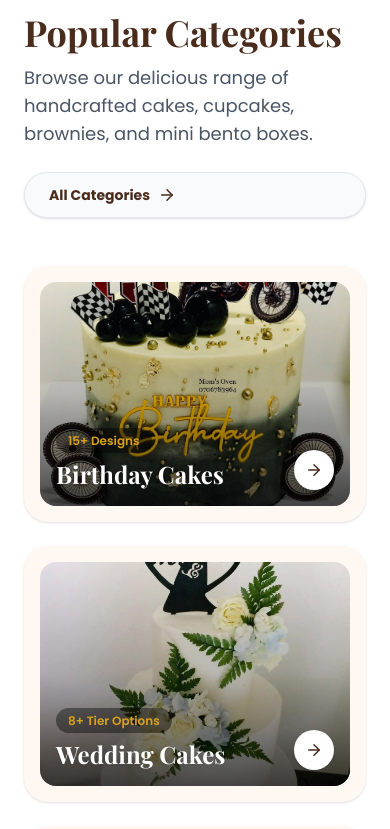
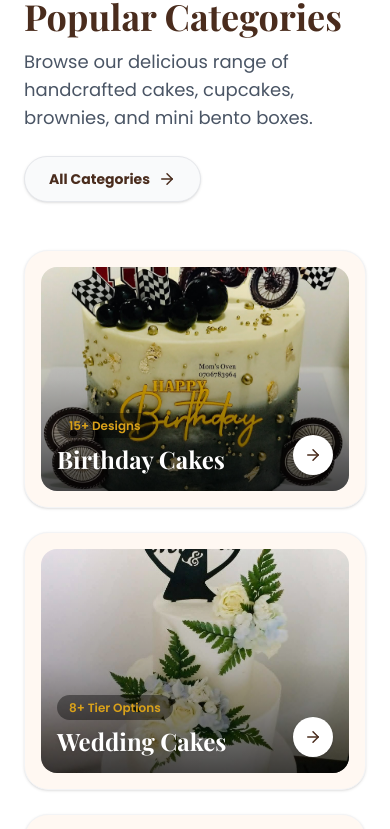
Before and after one commit to ChanudiMallikaArachchi/Mom-s-Oven-Web-Project, a Next.js app: page / in a window 390 px wide. Shown: the part 944-1773 px from the top of the page. Built offline with nearby package versions, Linux system fonts and the light colour scheme; a web font is replaced by a local one.

Commit message:
Remove scroll-dependent opacity hiding from CategoriesShowcase and FeaturedCakes so all homepage sections display immediately

```diff
--- a/components/home/categoriesShowcase/categoriesShowcase.tsx
+++ b/components/home/categoriesShowcase/categoriesShowcase.tsx
@@ -2,7 +2,6 @@
 
 import Image from "next/image";
 import Link from "next/link";
-import { motion } from "framer-motion";
 import { ArrowRight } from "lucide-react";
 
 const categories = [
@@ -46,15 +45,10 @@ const categories = [
 
 export default function CategoriesShowcase() {
   return (
-    <section className="bg-white py-20">
+    <section className="bg-white py-16 md:py-24">
       <div className="mx-auto max-w-7xl px-6">
 
-        <motion.div
-          initial={{ opacity: 0, y: 30 }}
-          whileInView={{ opacity: 1, y: 0 }}
-          viewport={{ once: true }}
-          className="flex flex-col md:flex-row md:items-end justify-between mb-12 gap-6"
-        >
+        <div className="flex flex-col md:flex-row md:items-end justify-between mb-12 gap-6">
           <div>
             <span className="text-xs font-bold uppercase tracking-widest text-[#C97B2A]">
               Bakery Catalog
@@ -69,26 +63,20 @@ export default function CategoriesShowcase() {
 
           <Link
             href="/categories"
-            className="group inline-flex items-center gap-2 rounded-full border border-gray-200 bg-gray-50 px-6 py-3 text-sm font-bold text-[#4A2C1D] transition hover:bg-[#C97B2A] hover:text-white shadow-sm"
+            className="group inline-flex items-center gap-2 rounded-full border border-gray-200 bg-gray-50 px-6 py-3 text-sm font-bold text-[#4A2C1D] transition hover:bg-[#C97B2A] hover:text-white shadow-sm self-start md:self-auto"
           >
             All Categories
             <ArrowRight size={18} className="transition group-hover:translate-x-1" />
           </Link>
-        </motion.div>
+        </div>
 
         {/* Categories Grid */}
         <div className="grid gap-6 sm:grid-cols-2 lg:grid-cols-3">
-          {categories.map((cat, index) => (
-            <motion.div
-              key={cat.slug}
-              initial={{ opacity: 0, y: 40 }}
-              whileInView={{ opacity: 1, y: 0 }}
-              viewport={{ once: true }}
-              transition={{ delay: index * 0.1 }}
-            >
+          {categories.map((cat) => (
+            <div key={cat.slug}>
               <Link
                 href={`/categories/${cat.slug}`}
-                className="group relative block overflow-hidden rounded-3xl bg-[#FFF8F2] p-4 shadow-sm transition-all duration-300 hover:-translate-y-2 hover:shadow-xl"
+                className="group relative block overflow-hidden rounded-3xl bg-[#FFF8F2] p-4 shadow-sm transition-all duration-300 hover:-translate-y-2 hover:shadow-xl border border-gray-100"
               >
                 <div className="relative h-56 w-full overflow-hidden rounded-2xl">
                   <Image
@@ -116,7 +104,7 @@ export default function CategoriesShowcase() {
                   </div>
                 </div>
               </Link>
-            </motion.div>
+            </div>
           ))}
         </div>
 
--- a/components/home/featuredCakes/featuredCakes.tsx
+++ b/components/home/featuredCakes/featuredCakes.tsx
@@ -1,22 +1,16 @@
 "use client";
 
-import { motion } from "framer-motion";
 import CakeCard from "./cakeCard";
 import { featuredCakes } from "@/app/data/featuredCakes";
 import Link from "next/link";
 
 export default function FeaturedCakes() {
   return (
-    <section id="featured-cakes" className="bg-[#FFF8F2] py-24">
+    <section id="featured-cakes" className="bg-[#FFF8F2] py-20 md:py-24">
       <div className="mx-auto max-w-7xl px-6">
 
-        <motion.div
-          initial={{ opacity: 0, y: 40 }}
-          whileInView={{ opacity: 1, y: 0 }}
-          viewport={{ once: true }}
-          className="text-center"
-        >
-          <h2 className="text-5xl font-bold text-[#6F4422]">
+        <div className="text-center">
+          <h2 className="text-4xl sm:text-5xl font-bold text-[#6F4422]">
             Featured Cakes
           </h2>
 
@@ -24,20 +18,14 @@ export default function FeaturedCakes() {
             Discover our handcrafted cakes baked with love and the finest
             ingredients for every celebration.
           </p>
-        </motion.div>
+        </div>
 
         {/* Cards */}
         <div className="mt-16 grid gap-8 md:grid-cols-2 lg:grid-cols-4">
-          {featuredCakes.map((cake, index) => (
-            <motion.div
-              key={cake.id}
-              initial={{ opacity: 0, y: 70 }}
-              whileInView={{ opacity: 1, y: 0 }}
-              viewport={{ once: true }}
-              transition={{ delay: index * 0.15 }}
-            >
+          {featuredCakes.map((cake) => (
+            <div key={cake.id}>
               <CakeCard cake={cake} />
-            </motion.div>
+            </div>
           ))}
         </div>
 
@@ -45,7 +33,7 @@ export default function FeaturedCakes() {
         <div className="mt-16 text-center">
           <Link
             href="/categories"
-            className="rounded-full bg-[#D9A11A] px-8 py-4 font-semibold text-white transition hover:bg-[#6F4422]"
+            className="inline-block rounded-full bg-[#D9A11A] px-8 py-4 font-semibold text-white transition hover:bg-[#6F4422] shadow-md"
           >
             View All Cakes →
           </Link>
```
